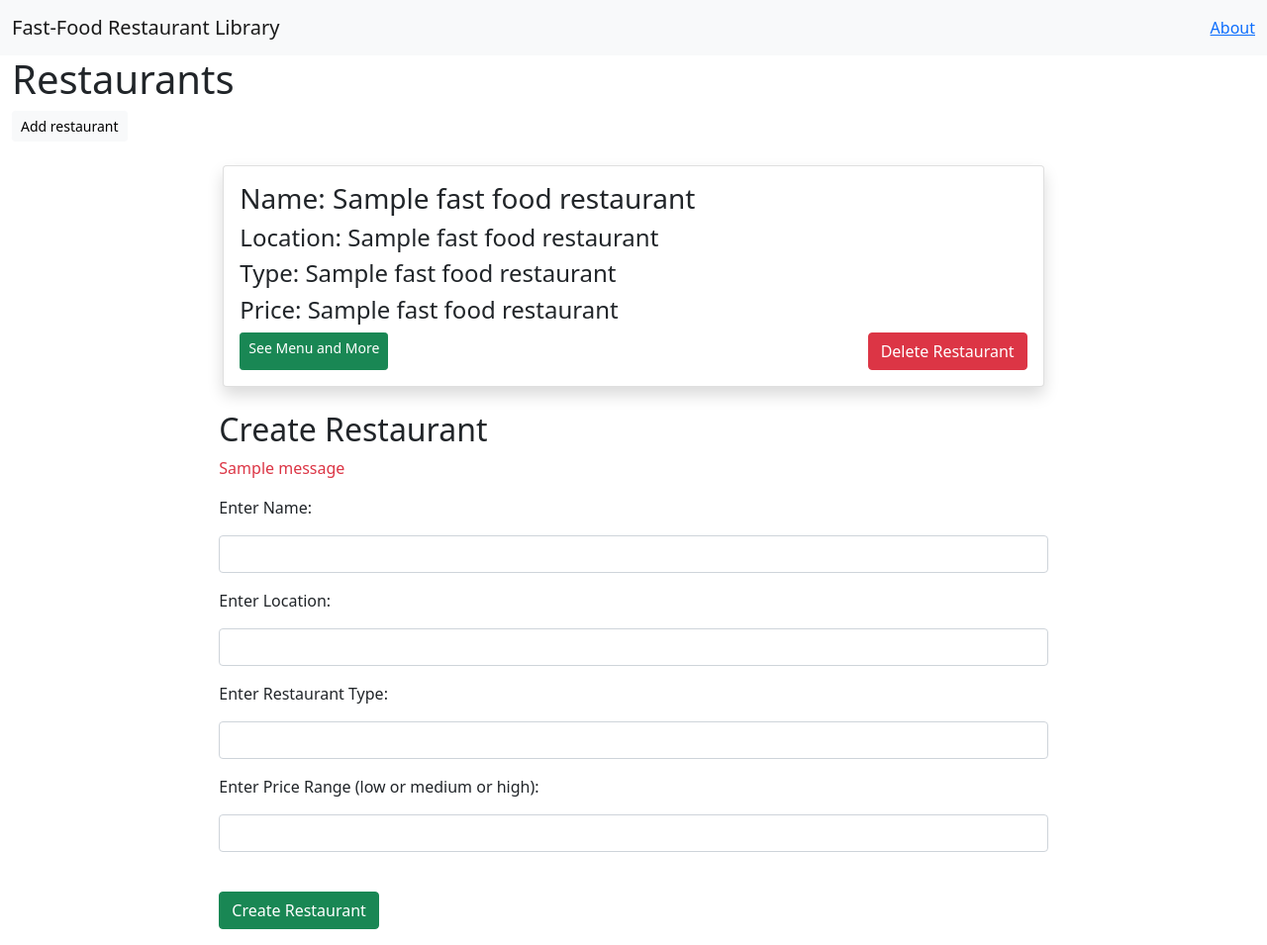
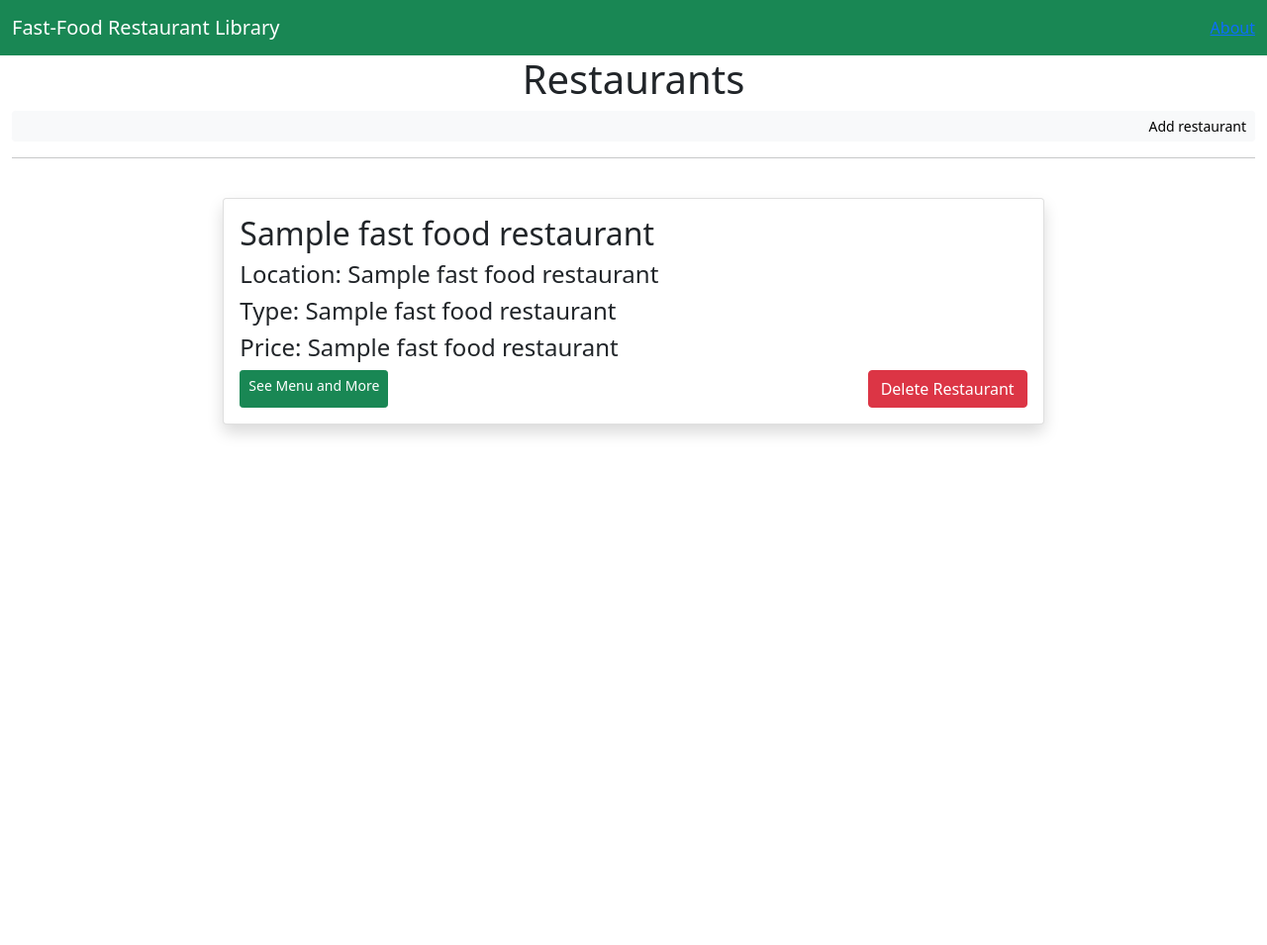
Before and after one commit to iamTanTan/Fast-Food-Restaurant-Library, a Flask app: page / in a window 1280 px wide. Shown: the whole page at 99% size. After the commit the page ends 440 px from the top, so only its background shows below. Run offline with Flask 2, Linux system fonts and the light colour scheme; one stand-in notice (Sample message) is shown; a database or web service that is not in the repository returns one stand-in record (values such as "Sample title"); some libraries are stand-ins or nearby versions.

Commit message:
isolate restaurant creation to individual page

```diff
--- a/application/app.py
+++ b/application/app.py
@@ -45,8 +45,10 @@ def restaurant_detail(id):
     return render_template('menus.html', menus = menus)
 
 # POST REQUEST handling to create a restaurant
-@app.route('/create_restaurant', methods=['POST'])
+@app.route('/create_restaurant', methods=['POST', 'GET'])
 def create_restaurant():
+    if request.method == 'GET':
+        return render_template('create_restaurant.html')
     # "grab" the data from the form
     if request.method == 'POST':
         name = request.form['name']
--- a/application/templates/base.html
+++ b/application/templates/base.html
@@ -12,7 +12,7 @@
         <meta name="viewport" content="width=device-width, initial-scale=1.0" />
     </head>
     <body>
-        <nav class="navbar navbar-light bg-light">
+        <nav class="navbar navbar-dark bg-success">
             <div class="container-fluid">
                 <a class="pl-2 navbar-brand" href="{{ url_for('index') }}"
                     >Fast-Food Restaurant Library</a
--- a/application/templates/index.html
+++ b/application/templates/index.html
@@ -1,15 +1,25 @@
 {% extends 'base.html' %} {% block content %}
-<h1>{% block title %} Restaurants {% endblock %}</h1>
-<a href="#create" class="btn btn-light btn-sm">Add restaurant</a>
+<h1 class="d-flex justify-content-center">
+    {% block title %} Restaurants {% endblock %}
+</h1>
+
+<a
+    href="./create_restaurant"
+    class="d-flex justify-content-end btn btn-light btn-sm"
+    >Add restaurant</a
+>
+<hr />
 {% for r in restaurants %}
 <div class="row justify-content-center">
     <div class="col-lg-8">
         <div class="restaurants card shadow my-4">
             <div class="card-body">
-                <h3>Name: {{r[1]}}</h3>
-                <h4>Location: {{r[2]}}</h4>
-                <h4>Type: {{r[3]}}</h4>
-                <h4>Price: {{r[4]}}</h4>
+                <div class="card-title"><h2>{{r[1]}}</h2></div>
+                <div class="card-text">
+                    <h4>Location: {{r[2]}}</h4>
+                    <h4>Type: {{r[3]}}</h4>
+                    <h4>Price: {{r[4]}}</h4>
+                </div>
                 <div class="d-flex justify-content-between">
                     <a
                         class="btn btn-sm btn-success"
@@ -30,34 +40,4 @@
         </div>
     </div>
 </div>
-{% endfor %}
-<!-- Create Restaurant section POST REQUEST DEMO  -->
-<div id="create" class="offset-2 col-lg-8">
-    <h2>Create Restaurant</h2>
-    <p class="text-danger">
-        {% with messages = get_flashed_messages() %} {% if messages %} {% for
-        message in messages %} {{ message }} {% endfor %} {% endif %} {% endwith
-        %}
-    </p>
-
-    <p></p>
-
-    <form action="./create_restaurant" method="post">
-        <p>Enter Name:</p>
-        <p><input type="text" name="name" class="form-control" /></p>
-        <p>Enter Location:</p>
-        <p><input type="text" name="location" class="form-control" /></p>
-        <p>Enter Restaurant Type:</p>
-        <p><input type="text" name="type" class="form-control" /></p>
-        <p>Enter Price Range (low or medium or high):</p>
-        <p><input type="text" name="price" class="form-control" /></p>
-        <p>
-            <input
-                type="submit"
-                value="Create Restaurant"
-                class="btn btn-success mt-4"
-            />
-        </p>
-    </form>
-</div>
-{% endblock %}
+{% endfor %} {%endblock%}
```
Also changed, not shown: application/templates/create_restaurant.html (added, +53 -0 lines).
